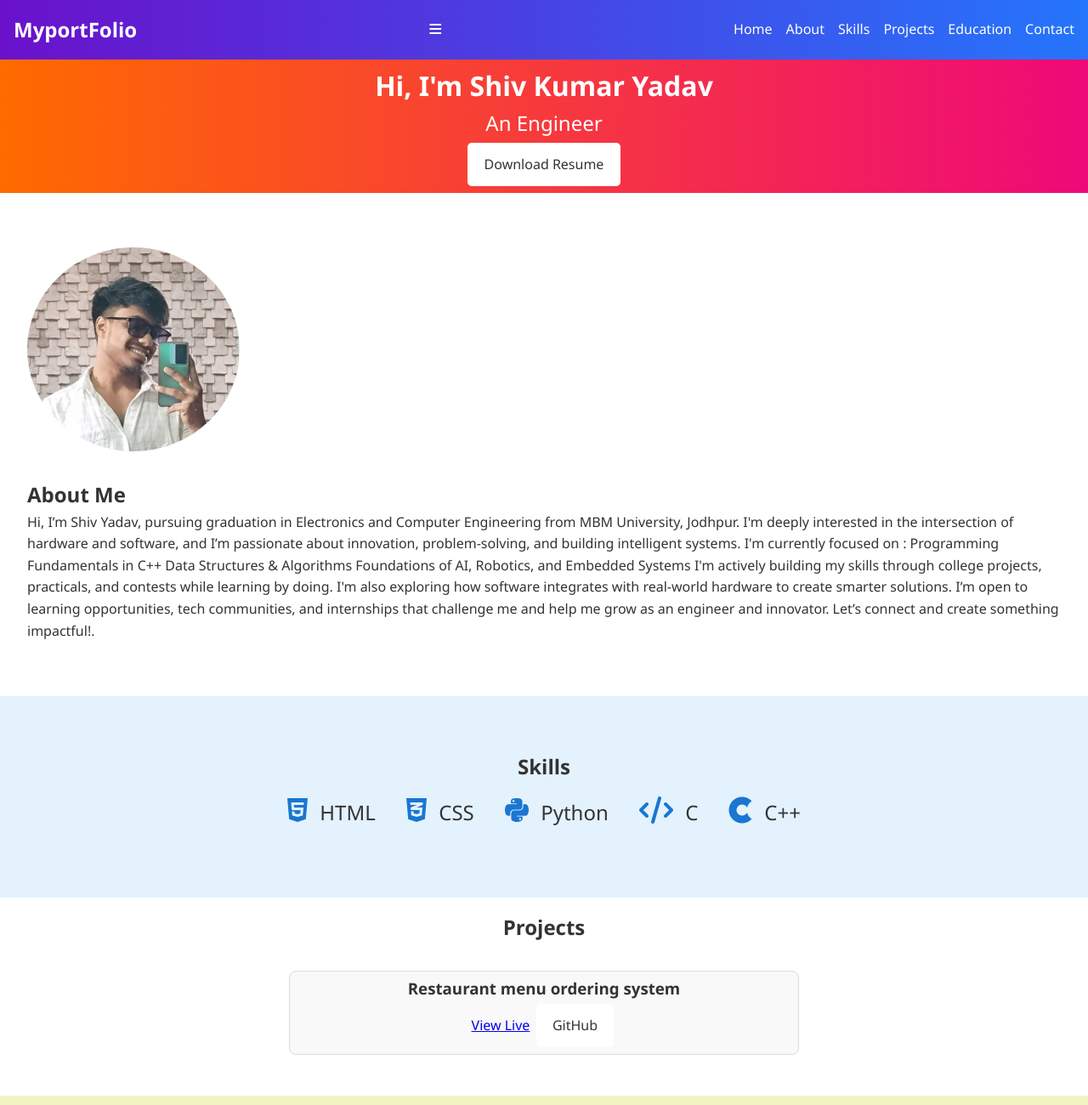
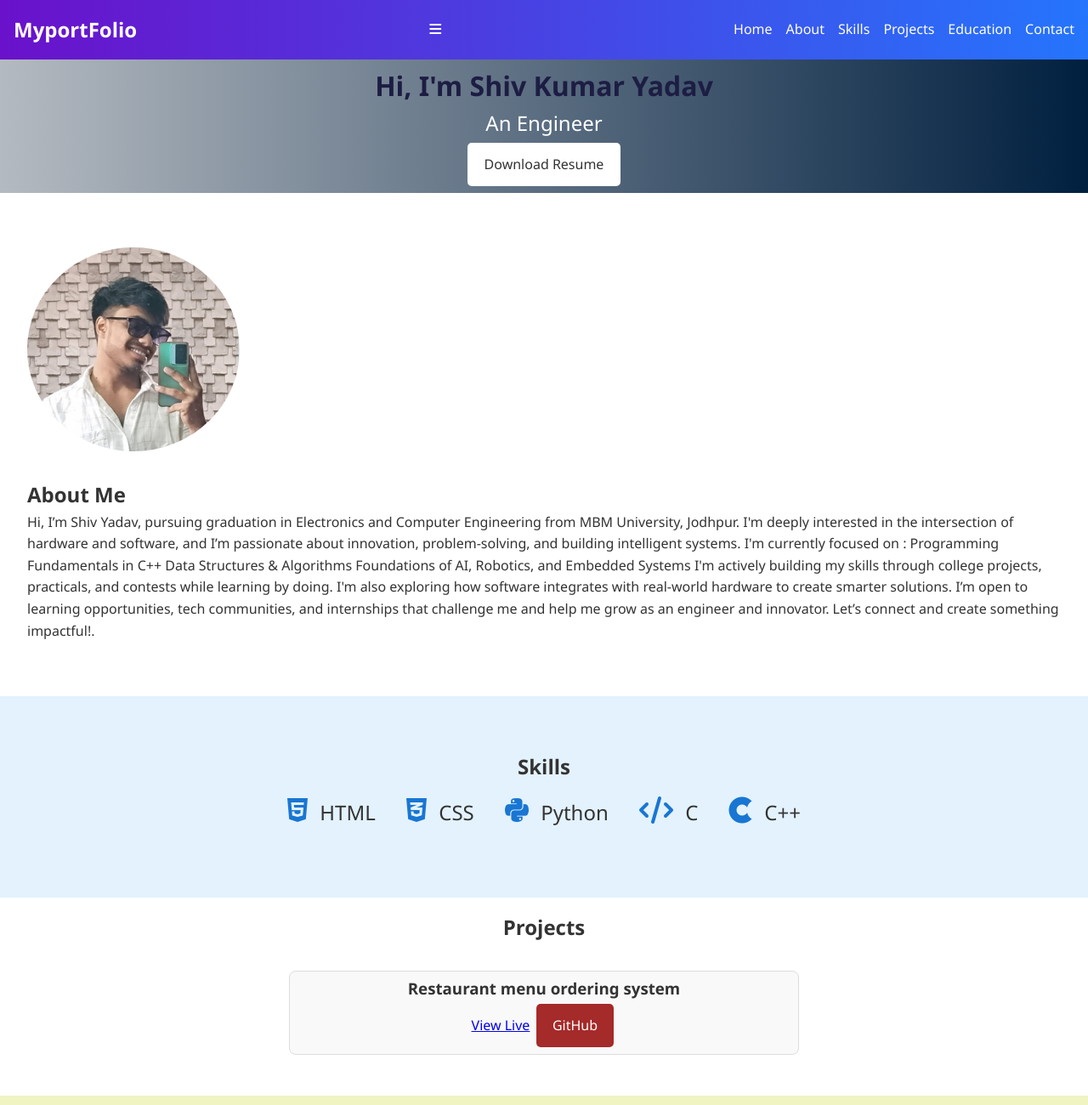
Before and after one commit to Shiv77yadav/MyPortfolio, a plain HTML site: page index.html in a window 1280 px wide. Shown: the top 1300 px of the page at 85% size. Drawn offline with Linux system fonts and the light colour scheme.

Commit message:
Update style.css

```diff
--- a/style.css
+++ b/style.css
@@ -1,4 +1,3 @@
-
 /* Reset and Global Styles */
 * {
   margin: 0;
@@ -49,15 +48,23 @@ body {
 }
 
 /* Hero Section */
-.hero {
+/* .hero {
   background: linear-gradient(to right, #ff6a00, #ee0979);
   color: white;
   text-align: center;
   padding: 0.3rem 0.1rem;
+} */
+ .hero {
+  background: linear-gradient(to right, #b4bac1, #001f3f);
+   color: white;
+  text-align: center;
+  padding: 0.3rem 0.1rem;
 }
+
 
 .hero h1 {
   font-size: 2rem;
+  color: rgb(29, 29, 67);
 }
 
 .hero p {
@@ -78,6 +85,12 @@ body {
 
 .btn:hover {
   transform: scale(1.05);
+}
+
+/* GitHub Button Specific Styling */
+.btn.github {
+  background: brown;
+  color: white;
 }
 
 /* About Section */
@@ -190,6 +203,7 @@ footer a {
 footer a:hover {
   color: #ffdf6b;
 }
+
 /* Responsive */
 @media (max-width: 768px) {
   .menu-toggle {
```
